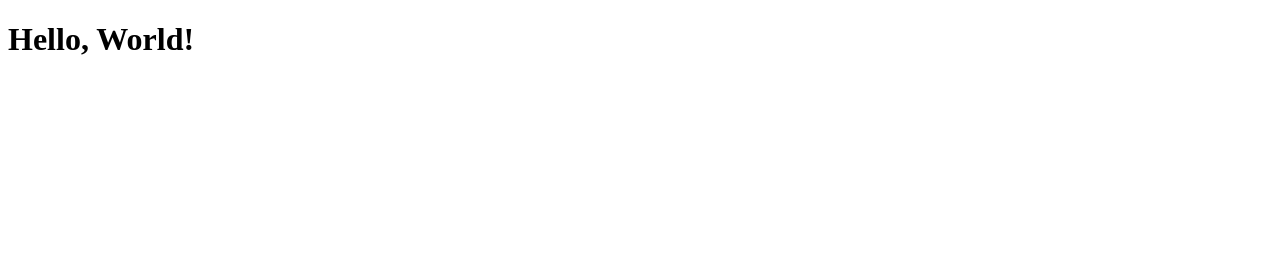
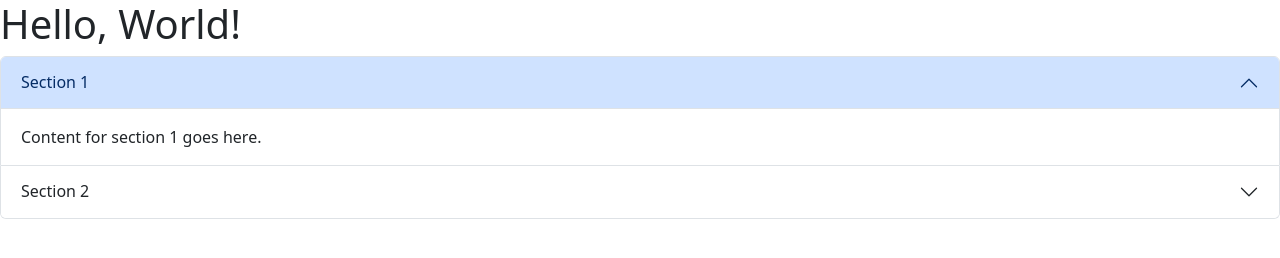
Before and after one commit to anandhumohan/tech, a plain HTML site: page index.html in a window 1280 px wide. Drawn offline with nearby package versions, Linux system fonts and the light colour scheme.

Commit message:
bootsrap commit

```diff
--- a/index.html
+++ b/index.html
@@ -2,8 +2,39 @@
 <html>
 <head>
     <title>Hello, World!</title>
+    <!-- Add Bootstrap CSS and JavaScript via CDN -->
+    <link rel="stylesheet" href="https://cdn.jsdelivr.net/npm/bootstrap@5.5.0/dist/css/bootstrap.min.css">
+    <script src="https://cdn.jsdelivr.net/npm/bootstrap@5.5.0/dist/js/bootstrap.min.js"></script>
 </head>
 <body>
     <h1>Hello, World!</h1>
+
+    <!-- Add an accordion element -->
+    <div class="accordion" id="accordionExample">
+        <div class="accordion-item">
+            <h2 class="accordion-header" id="headingOne">
+                <button class="accordion-button" type="button" data-bs-toggle="collapse" data-bs-target="#collapseOne" aria-expanded="true" aria-controls="collapseOne">
+                    Section 1
+                </button>
+            </h2>
+            <div id="collapseOne" class="accordion-collapse collapse show" aria-labelledby="headingOne" data-bs-parent="#accordionExample">
+                <div class="accordion-body">
+                    Content for section 1 goes here.
+                </div>
+            </div>
+        </div>
+        <div class="accordion-item">
+            <h2 class="accordion-header" id="headingTwo">
+                <button class="accordion-button collapsed" type="button" data-bs-toggle="collapse" data-bs-target="#collapseTwo" aria-expanded="false" aria-controls="collapseTwo">
+                    Section 2
+                </button>
+            </h2>
+            <div id="collapseTwo" class="accordion-collapse collapse" aria-labelledby="headingTwo" data-bs-parent="#accordionExample">
+                <div class="accordion-body">
+                    Content for section 2 goes here.
+                </div>
+            </div>
+        </div>
+    </div>
 </body>
 </html>
```
